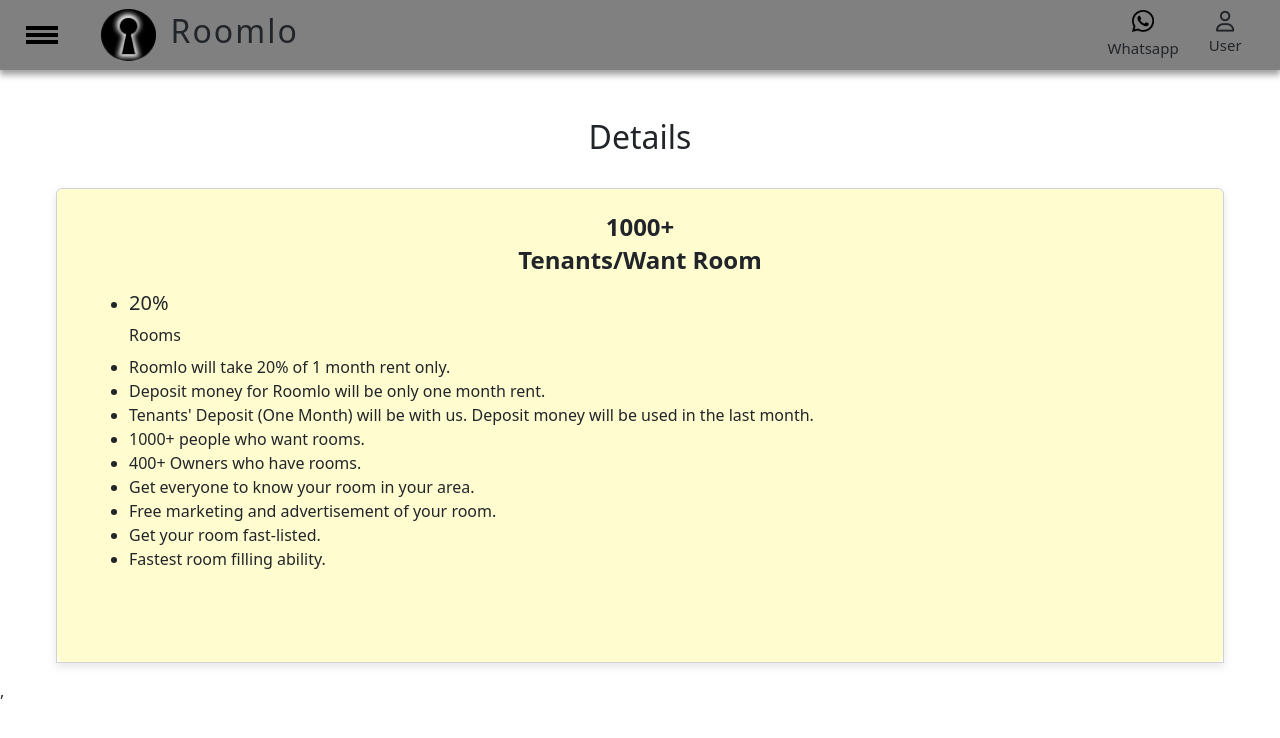
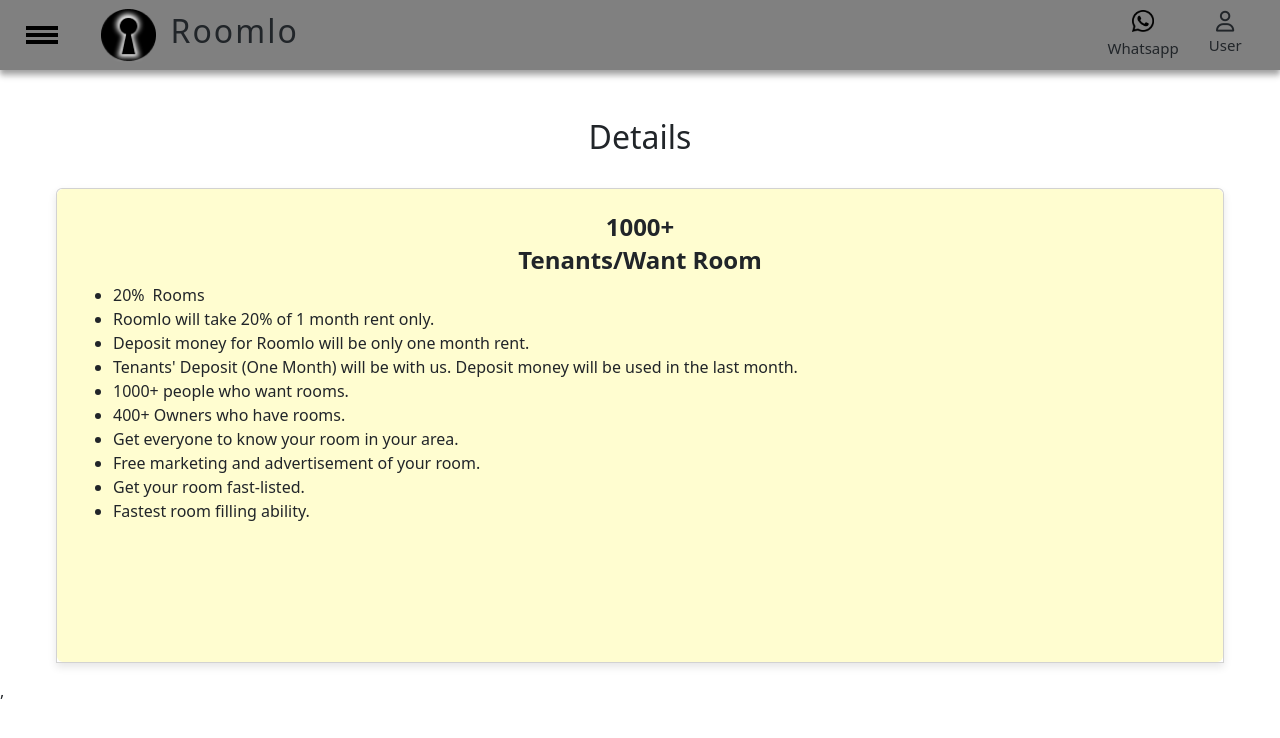
Before and after one commit to Pranav-2812/Roomlo, a React (Vite) app in the folder Client/: page /Navdetails in a window 1280 px wide. Shown: the top 738 px of the page. Built offline with nearby package versions, Linux system fonts and the light colour scheme; no server answers; sample sign-in values are in the browser's storage.

Commit message:
nav-details

```diff
--- a/Client/src/Components/Nav_details.jsx
+++ b/Client/src/Components/Nav_details.jsx
@@ -4,17 +4,19 @@
 const Nav_details = () => {
   return (
     <>
-      <div className="container p-3">
+      <div className="container  p-3">
         <h2 className="text-center my-4 py-2">Details</h2>
         <div className="card w-full sm:w-4/5 md:w-3/4 lg:w-2/3 mx-auto card-custom">
-          <div className="card-body rounded p-4" style={{ backgroundColor: "#fffdd0" }}>
+          <div className="card-body rounded  p-4" style={{ backgroundColor: "#fffdd0" }}>
             <h4 className="card-title text-center fw-bold text-base sm:text-lg md:text-xl">1000+</h4>
-            <h4 className="card-subtitle text-center fw-bold text-base sm:text-lg md:text-xl">Tenants/Want Room</h4>
+            <h4 className="card-subtitle text-center pb-2 fw-bold text-base sm:text-lg md:text-xl">Tenants/Want Room</h4>
 
-            <ul className="m-3 text-sm sm:text-base md:text-lg font-semibold">
-              <li className="mb-2">
-                <h5>20%</h5>
-                <span>Rooms</span>
+            <ul className="text-sm sm:text-base md:text-lg font-semibold">
+              <li>
+                <span className="d-flex flex-row align-items-baseline w-100">
+                  <p className="fs-6 me-2">20%</p>
+                  <span>Rooms</span>
+                </span>
               </li>
               <li>Roomlo will take 20% of 1 month rent only.</li>
               <li>Deposit money for Roomlo will be only one month rent.</li>
@@ -28,7 +30,7 @@
             </ul>
           </div>
         </div>
-        </div>
+      </div>
     </>
   );
 };
```
